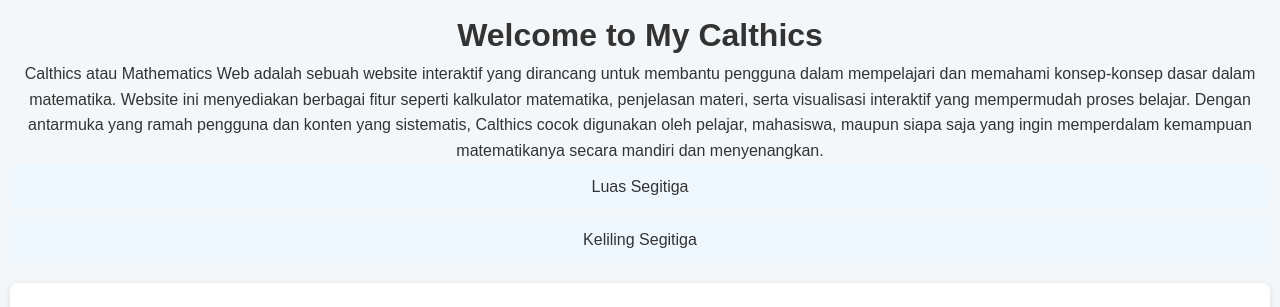
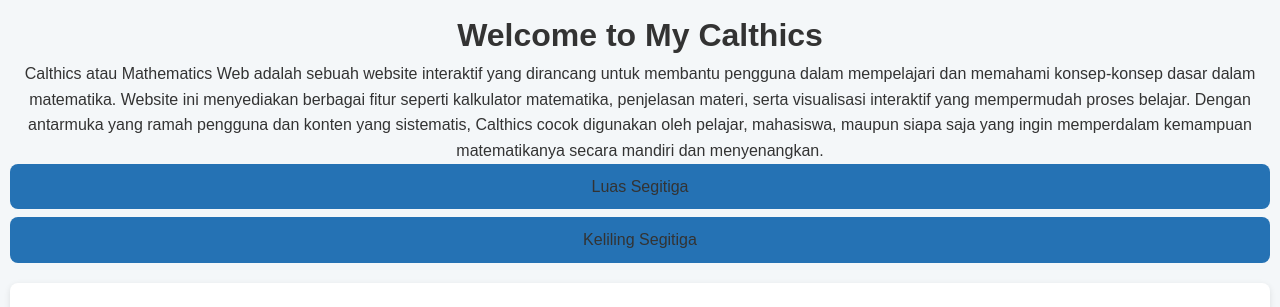
Before and after one commit to revou-fundamental-course/16-jun-25-arraviayuuu, a plain HTML site: page index.html in a window 1280 px wide. Shown: the top 307 px of the page. Drawn offline with Linux system fonts and the light colour scheme; grey boxes are pictures that could not be loaded.

Commit message:
update style.css

```diff
--- a/CSS/style.css
+++ b/CSS/style.css
@@ -27,7 +27,7 @@ a {
 }
 .navbar a {
   padding: 10px;
-  background: aliceblue;
+  background: rgb(37, 114, 180);
   border-radius: 8px;
 }
 
```
